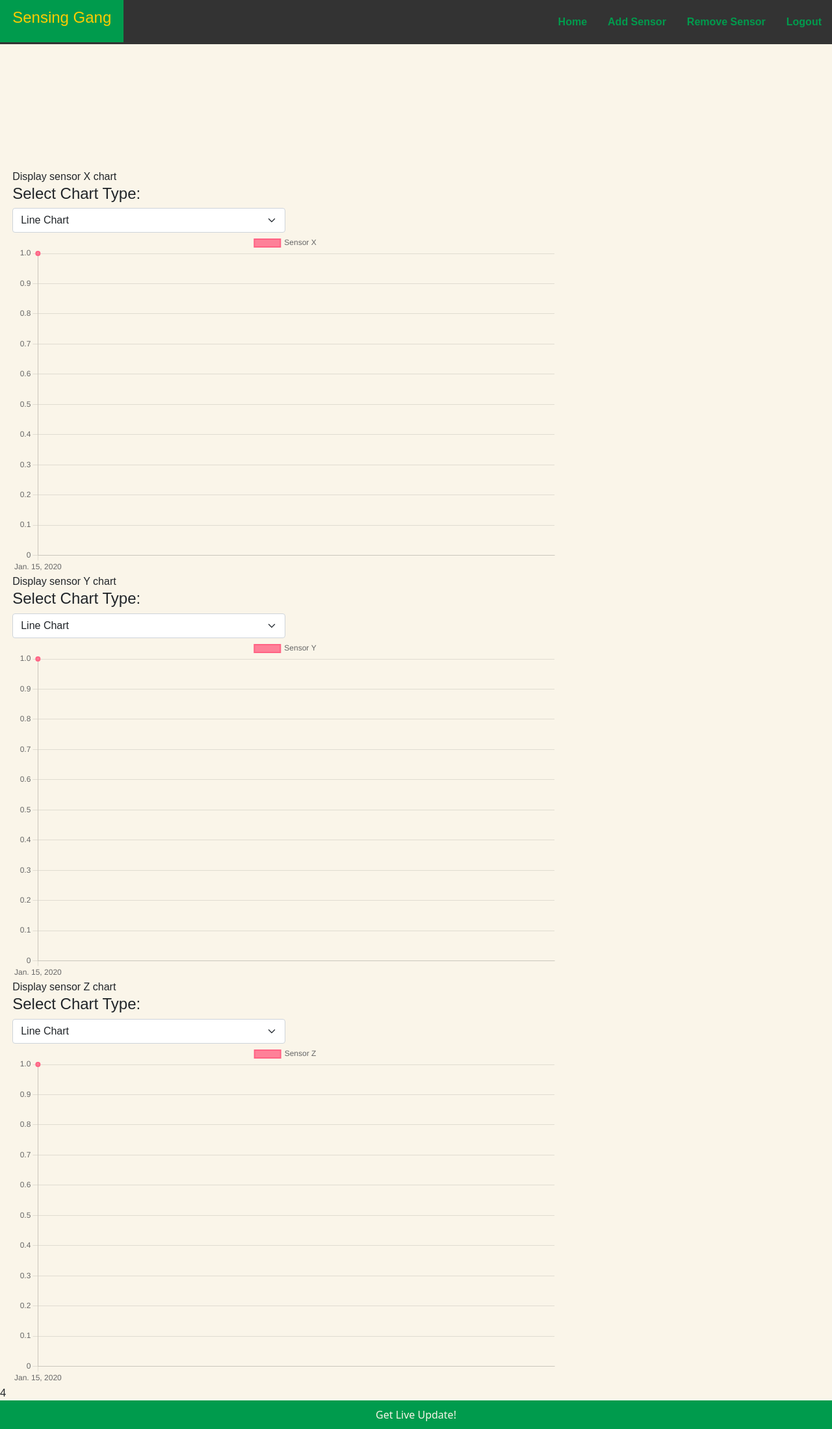
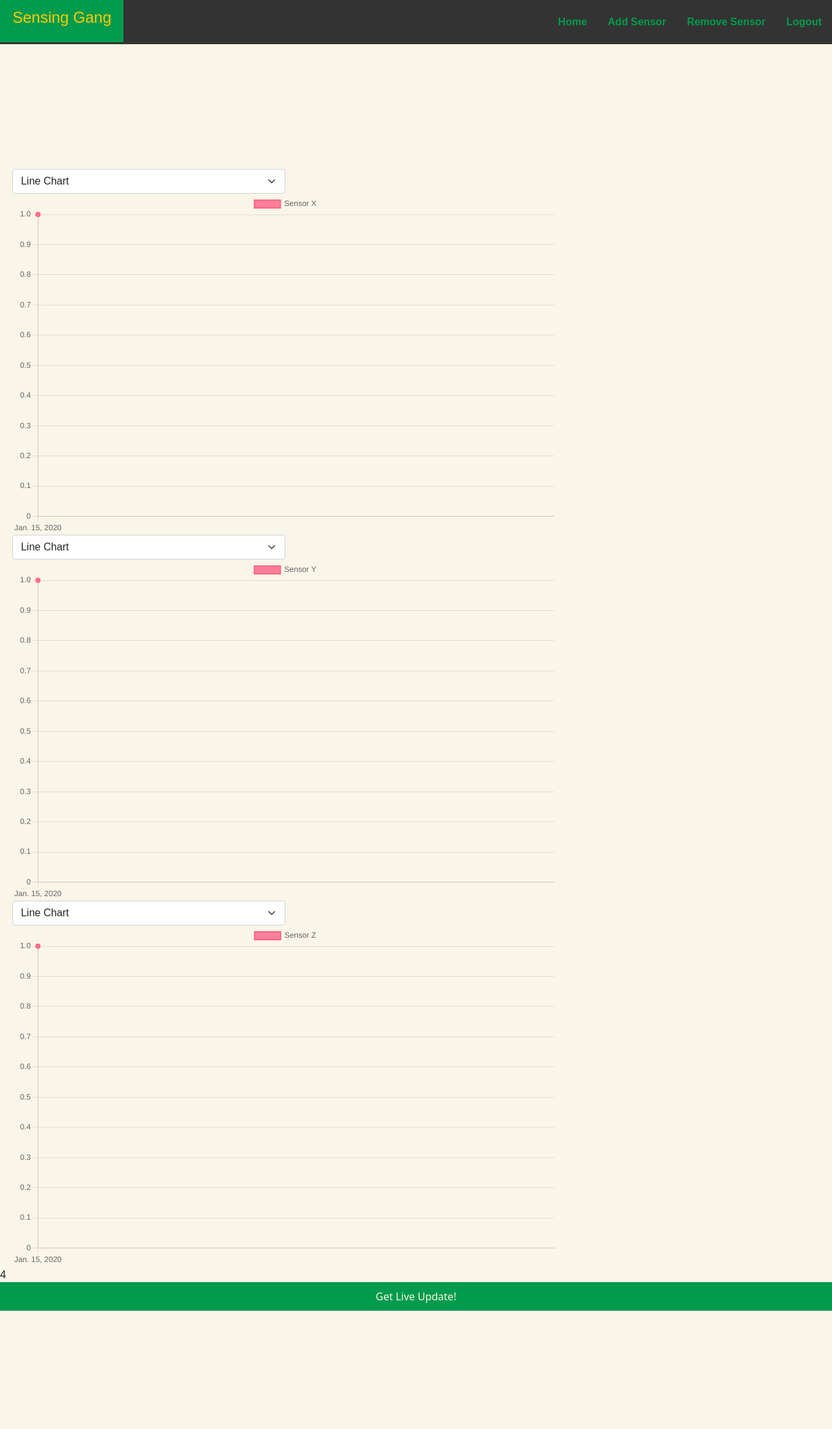
Before and after one commit to UBCO-COSC-310-Winter-2022-T2/the-project-sensinggang, a Django app: template sensingGang/templates/homePage/homePageTemplate.html in a window 1280 px wide. Shown: the whole page at 65% size. After the commit the page ends 2017 px from the top, so only its background shows below. Run offline with Django 3.2, Linux system fonts and the light colour scheme; the template is opened without the code that fills it: values that come from a table or form of the project are taken from there, others are empty; a user stored in the database is signed in; tables that the repository leaves empty hold one stand-in row (values such as "Sample post"); some libraries are stand-ins or nearby versions.

Commit message:
removed excess text from homePage

```diff
--- a/sensingGang/templates/homePage/homePageTemplate.html
+++ b/sensingGang/templates/homePage/homePageTemplate.html
@@ -14,17 +14,13 @@
     {% for subscription in results %}
     {% if subscription.sensorX %}
     <div class="item">
-        Display sensor X chart
         <div class="col-md-4">
-            <h4>Select Chart Type:</h4>
             <select id="chartType1" class="form-select">
                 <option value="line" selected>Line Chart</option>
                 <option value="bar">Bar Chart</option>
                 <option value="pie">Pie Chart</option>
                 <option value="radar">Radar Chart</option>
                 <option value="doughnut">Doughnut Chart</option>
-
-
             </select>
         </div>
 
@@ -91,9 +87,7 @@
     {% endif %}
     {% if subscription.sensorY %}
     <div class="item">
-        Display sensor Y chart
         <div class="col-md-4">
-            <h4>Select Chart Type:</h4>
             <select id="chartType2" class="form-select">
                 <option value="line" selected>Line Chart</option>
                 <option value="bar">Bar Chart</option>
@@ -168,9 +162,7 @@
     {% endif %}
     {% if subscription.sensorZ %}
     <div class="item">
-        Display sensor Z chart
         <div class="col-md-4">
-            <h4>Select Chart Type:</h4>
             <select id="chartType3" class="form-select">
                 <option value="line" selected>Line Chart</option>
                 <option value="bar">Bar Chart</option>
```
